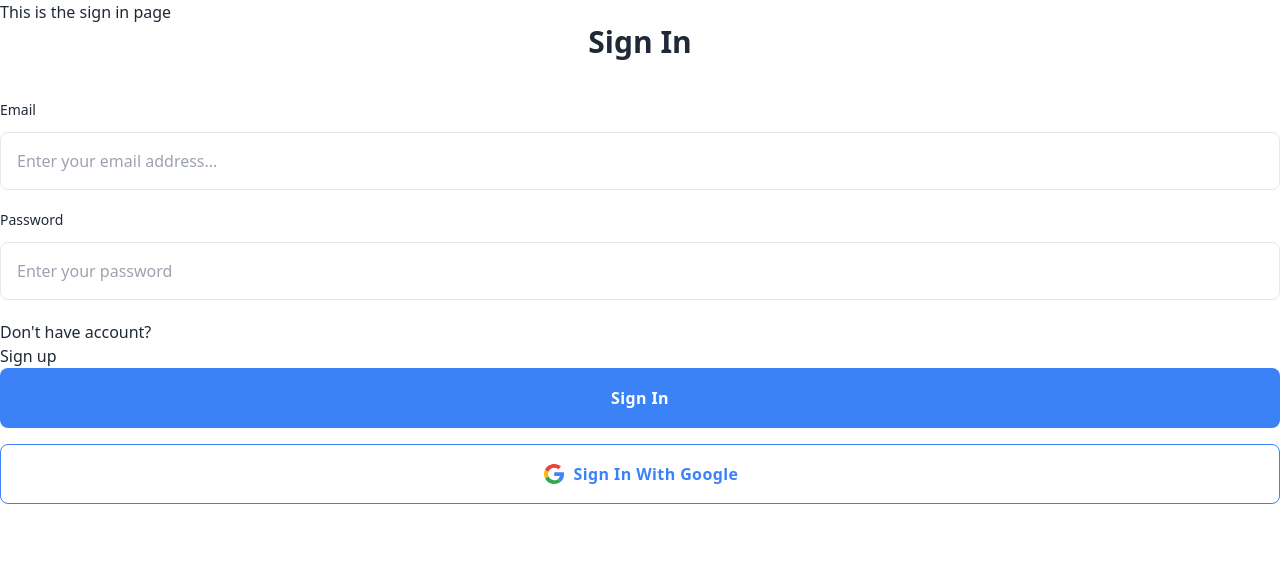
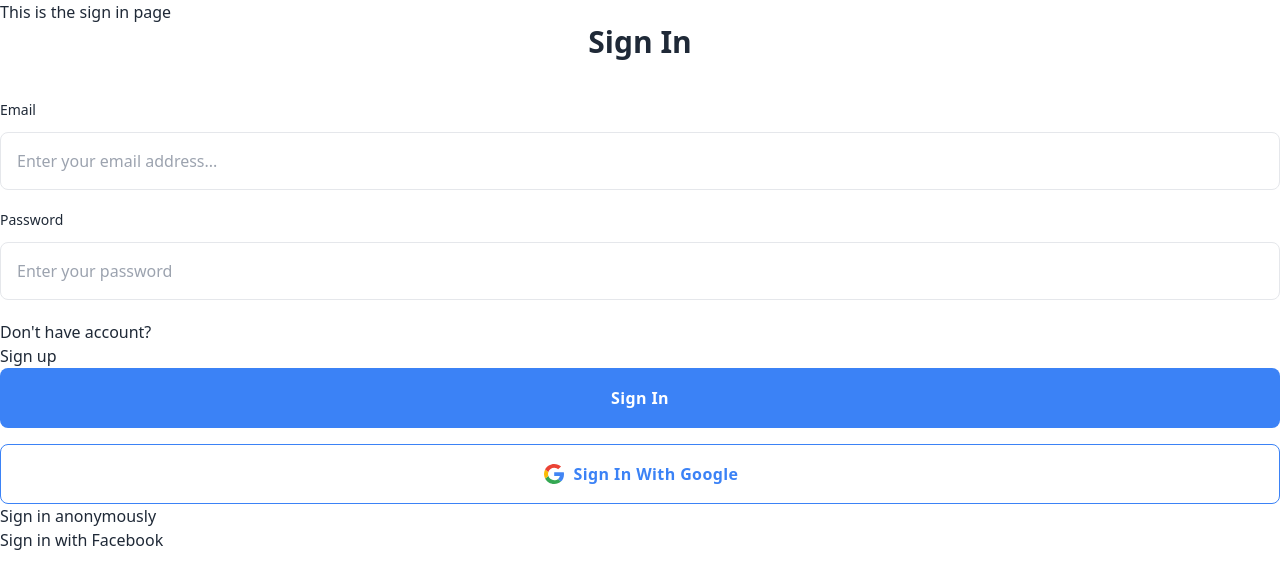
Before and after one commit to thanhhafmcvn/fake-authentication, a React (Vite) app: page /fake-authentication/signin in a window 1280 px wide. Shown: the top 588 px of the page. Built offline with nearby package versions, Linux system fonts and the light colour scheme.

Commit message:
added 2 more sign in methods

```diff
--- a/package.json
+++ b/package.json
@@ -31,6 +31,7 @@
     "gh-pages": "^5.0.0",
     "postcss": "^8.4.23",
     "tailwindcss": "^3.3.2",
-    "vite": "^4.3.2"
+    "vite": "^4.3.2",
+    "zustand": "^4.3.8"
   }
 }
--- a/src/pages/SignIn.jsx
+++ b/src/pages/SignIn.jsx
@@ -4,24 +4,12 @@ import {
   signInWithEmailAndPassword,
   signInWithPopup,
   GoogleAuthProvider,
+  signInAnonymously,
+  FacebookAuthProvider,
 } from "firebase/auth";
-import {auth} from '../../firebase/firebase.config.js'
+import { auth } from '../../firebase/firebase.config.js'
+import  {firebaseStore }  from '../../zustand/store.js'
 const SignIn = () => {
-  const navigate = useNavigate();
-  const [email, setEmail] = useState("");
-  const [password, setPassword] = useState("");
-  const handleSignInWithEmailAndPassword = async (e) => {
-    e.preventDefault();
-    try {
-      const result = await signInWithEmailAndPassword(auth, email, password);
-      if (result?.user?.accessToken) {
-        alert("Signed in successfully");
-        navigate("/");
-      }
-    } catch (error) {
-      alert(error.message);
-    }
-  };
     const handleSignInWithGoogle = async (e) => {
       e.preventDefault();
       try {
@@ -29,12 +17,53 @@ const SignIn = () => {
         const result = await signInWithPopup(auth, provider);
         if (result?.user?.accessToken) {
           alert("Login Successfully");
-       navigate("/");
+          navigate("/fake-authenticatoin");
         }
       } catch (error) {
         alert(error.message);
       }
     };
+    const handleSignInWithFacebook = async (e) => {
+      e.preventDefault();
+      try {
+        const provider = new FacebookAuthProvider();
+        const result = await signInWithPopup(auth, provider);
+        if (result?.user?.accessToken) {
+          alert("Login successfully");
+          navigate("/fake-authentication");
+        }
+      } catch (error) {
+        alert(error.message);
+      }
+    };
+    const handleSignInAnonymously = async (e) => {
+      e.preventDefault();
+      try {
+        const result = await signInAnonymously(auth);
+        if (result?.user) {
+          alert("Login successfully");
+          navigate("/fake-authentication");
+        }
+      } catch (error) {
+        alert(error.message);
+      }
+    };
+
+    const handleSignInWithEmailAndPassword = async (e) => {
+      e.preventDefault();
+      try {
+        const result = await signInWithEmailAndPassword(auth, email, password);
+        if (result.credential.accessToken) {
+          alert("Signed in successfully");
+          navigate("/fake-authentication");
+        }
+      } catch (error) {
+        alert(error.message);
+      }
+    };
+
+  const { email, password, setEmail, setPassword } = firebaseStore()
+  const navigate = useNavigate();
   return (
     <div>
       <h1> This is the sign in page</h1>
@@ -70,7 +99,9 @@ const SignIn = () => {
           />
         </div>
         <h3>Don't have account?</h3>
-        <h3 onClick={(e) => navigate('/fake-authentication/signup')}>Sign up</h3>
+        <h3 onClick={(e) => navigate("/fake-authentication/signup")}>
+          Sign up
+        </h3>
         <button
           onClick={(e) => handleSignInWithEmailAndPassword(e)}
           className="inline-flex w-full items-center justify-center px-8 py-4 font-sans font-semibold tracking-wide text-white bg-blue-500 rounded-lg h-[60px]"
@@ -107,9 +138,15 @@ const SignIn = () => {
           </svg>
           Sign In With Google
         </button>
+        <button onClick={(e) => handleSignInAnonymously(e)}>
+          Sign in anonymously
+        </button>
+        <br />
+        <button onClick={(e) => handleSignInWithFacebook(e)}>
+          Sign in with Facebook
+        </button>
       </div>
     </div>
   );
 };
-
 export default SignIn;
--- a/src/pages/SignUp.jsx
+++ b/src/pages/SignUp.jsx
@@ -10,10 +10,11 @@ const SignUp = () => {
   const handleCreateAccount = async (e) => {
     e.preventDefault();
     if (email?.trim()?.length > 10 && email?.trim()?.includes('@') && password?.trim() == confirmPassword?.trim() && password?.trim() > 8) {
+      console.log('aa')
       const user = await createUserWithEmailAndPassword(auth, email, password)
       if (user?.user?.accessToken) {
         alert('Created account successfully');
-        navigate('/signin')
+        navigate('/fake-authentication/signin')
       }
     }
   }
--- /dev/null
+++ b/zustand/store.js
@@ -0,0 +1,7 @@
+import { create} from 'zustand'
+export const firebaseStore = create((set) =>( {
+    email: '',
+    password: '',
+    setEmail: (value) => set((state) => ({ email: value })),
+    setPassword: (value) => set((state)=>({password: value}))
+}))
```
Also changed, not shown: 1 other file (tests, documents, lock files or other folders). Lines whose indentation alone changed are shown as unchanged.
